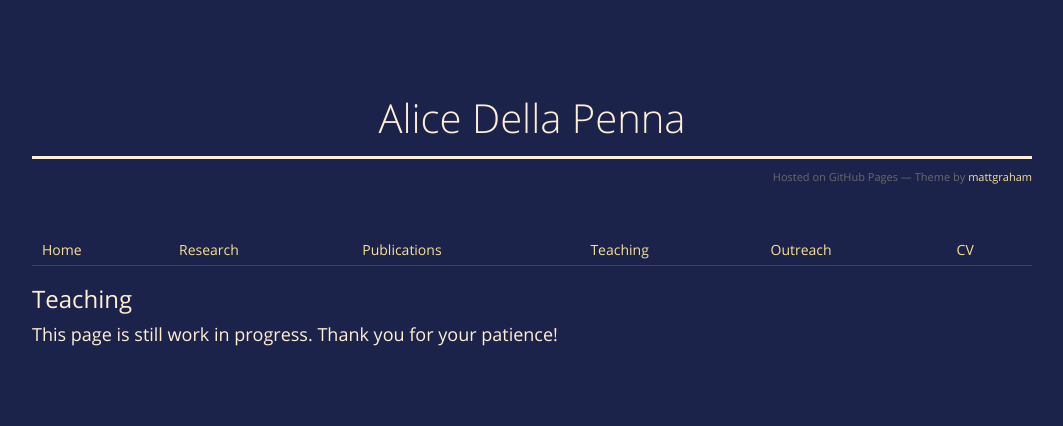
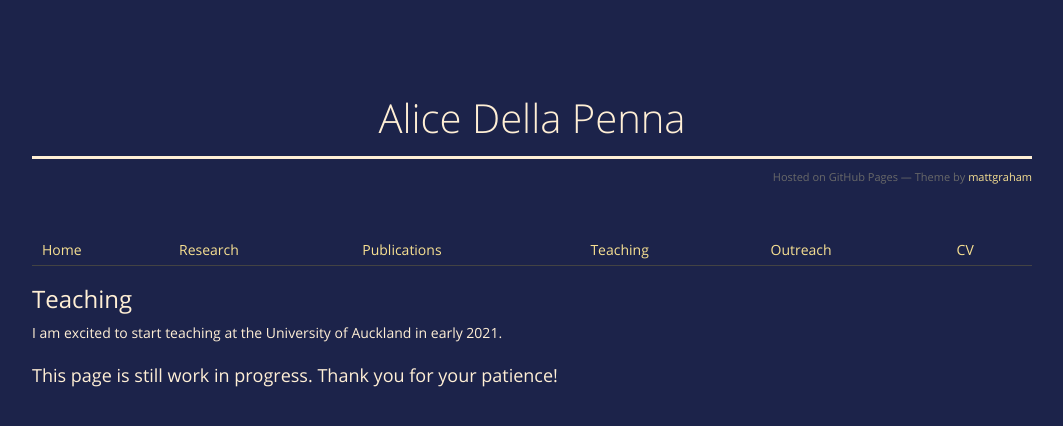
Before and after one commit to AliceDellaPenna/alicedellapenna.github.io, a Jekyll site: the page built from teaching.md, in a window 1280 px wide. Shown: the top 426 px of the page, without its empty margins (108-1171 px from the left). Built offline with Jekyll 4.4.1, drawn with Linux system fonts in a browser that asks for light colours; the repository's description, which GitHub fills in, is left out.

Commit message:
Update teaching.md

```diff
--- a/teaching.md
+++ b/teaching.md
@@ -7,4 +7,5 @@ title: teaching
 
 
 ## Teaching
+I am excited to start teaching at the University of Auckland in early 2021.
 ### This page is still work in progress. Thank you for your patience!
```
